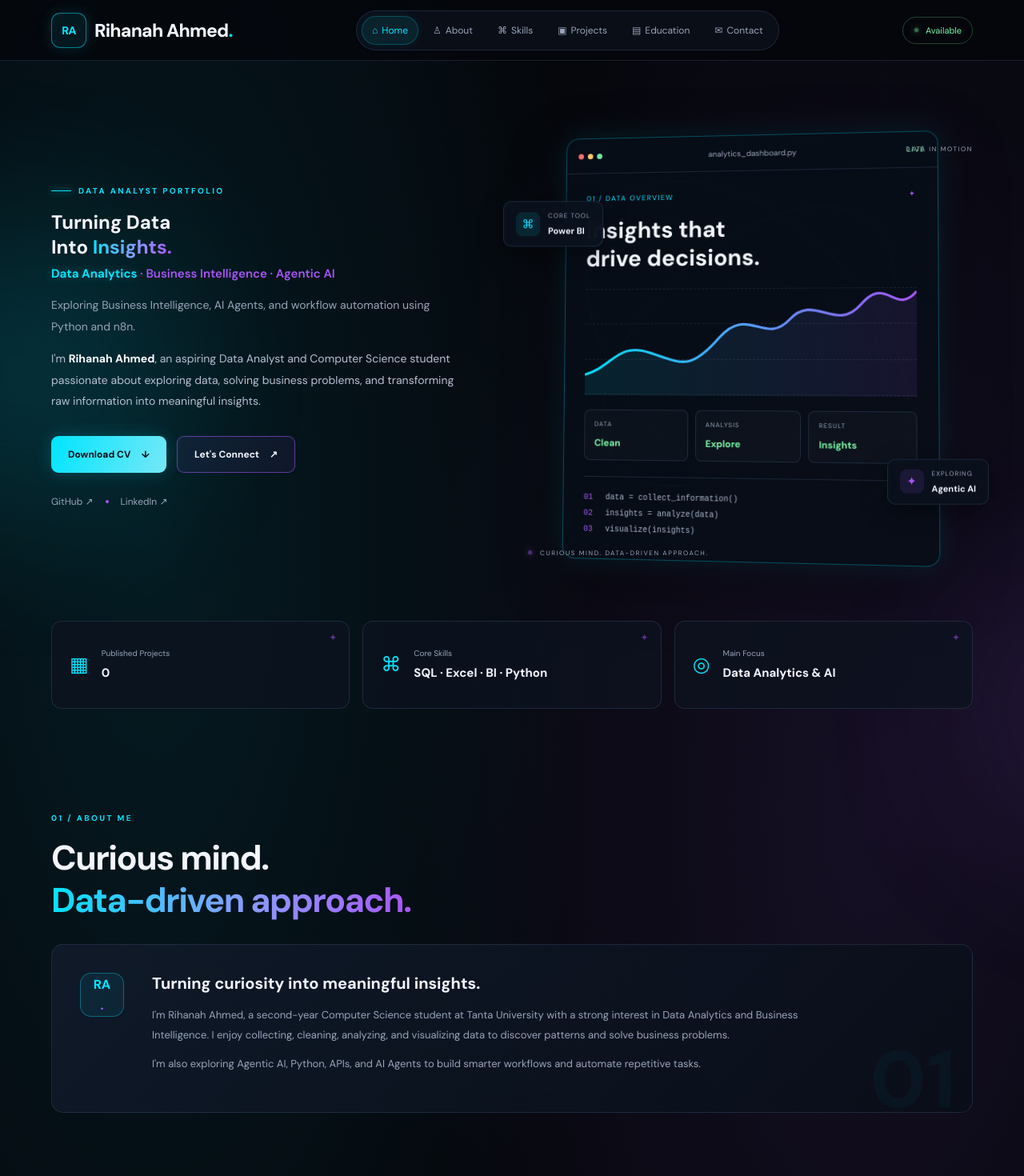
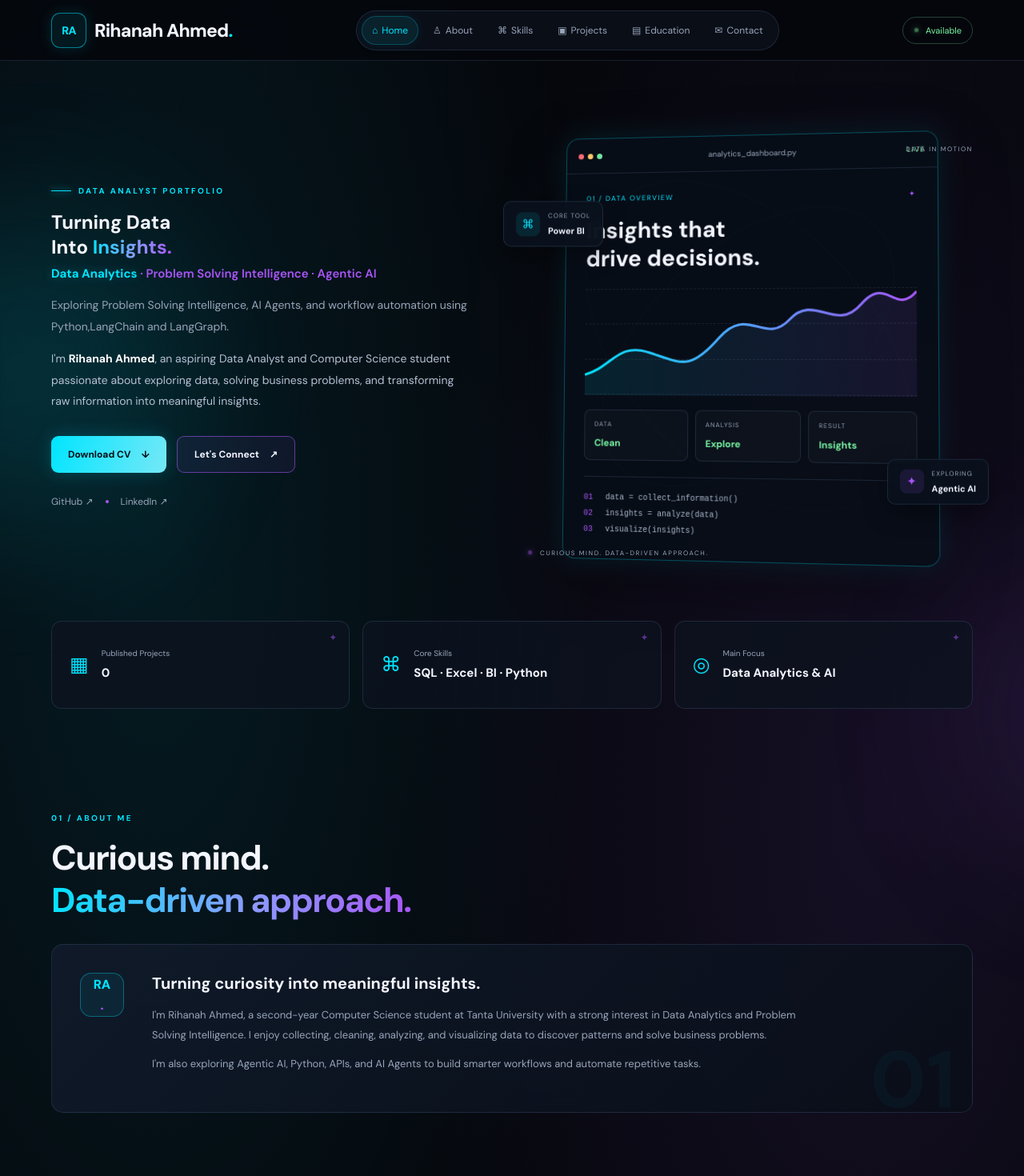
Before and after one commit to riihanahhahmedd-oss/data-analyst-portfolio, a Next.js app: page / in a window 1280 px wide. Shown: the top 1470 px of the page at 80% size. Built offline with nearby package versions, Linux system fonts and the light colour scheme; no server answers; the database is empty.

Commit message:
Revise content to emphasize Problem Solving Intelligence
Updated descriptions to reflect focus on Problem Solving Intelligence instead of Business Intelligence.

```diff
--- a/app/page.js
+++ b/app/page.js
@@ -163,12 +163,12 @@ export default function Home() {
 
             <p className="hero-description hero-focus">
               <strong>Data Analytics</strong>
-              <span> · Business Intelligence · Agentic AI</span>
+              <span> · Problem Solving Intelligence · Agentic AI</span>
             </p>
 
             <p className="hero-description secondary-description">
-              Exploring Business Intelligence, AI Agents, and workflow
-              automation using Python and n8n.
+              Exploring Problem Solving Intelligence, AI Agents, and workflow
+              automation using Python,LangChain and LangGraph.
             </p>
 
             <p className="hero-description personal-description">
@@ -347,7 +347,7 @@ export default function Home() {
               <p>
                 I'm Rihanah Ahmed, a second-year Computer Science
                 student at Tanta University with a strong interest in
-                Data Analytics and Business Intelligence. I enjoy
+                Data Analytics and Problem Solving Intelligence. I enjoy
                 collecting, cleaning, analyzing, and visualizing data
                 to discover patterns and solve business problems.
               </p>
@@ -511,7 +511,7 @@ export default function Home() {
 
           <p>
             I'd love to connect and discuss Data Analytics,
-            Business Intelligence, and Agentic AI.
+            Problem Solving Intelligence, and Agentic AI.
           </p>
 
           <a
```
